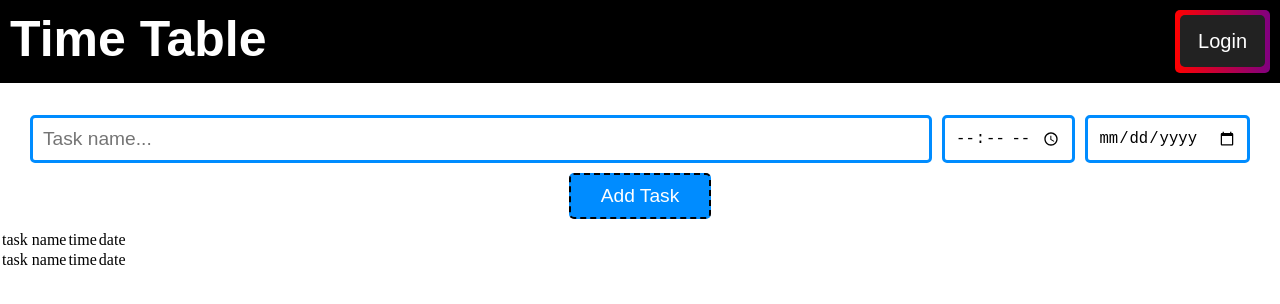
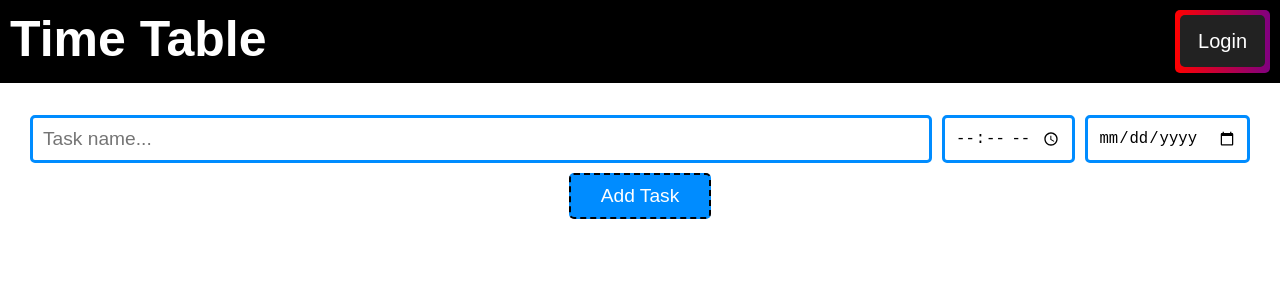
Before and after one commit to iizezo99/TimeManagment, a plain HTML site: page time_table/index.html in a window 1280 px wide. Drawn offline with Linux system fonts and the light colour scheme.

Commit message:
Update index.html

```diff
--- a/time_table/index.html
+++ b/time_table/index.html
@@ -19,41 +19,17 @@
             </li>
         </ul>
     </nav>
-    <section>
+    <section id="section">
         <form>
             <div class="inputs-container">
-                <input type="text" placeholder="Task name..." class="task-name">
-                <input type="time" class="time">
-                <input type="date" class="date">
+                <input type="text" placeholder="Task name..." class="task-name" id="NI">
+                <input type="time" class="time" id="TI">
+                <input type="date" class="date" id="DI">
             </div>
             <div class="btn">
-                <input type="submit" value="Add Task">
+                <input type="submit" value="Add Task" id="taskIB">
             </div>
         </form>
-        <table>
-            <tr>
-                <td>
-                    task name
-                </td>
-                <td>
-                    time
-                </td>
-                <td>
-                    date
-                </td>
-            </tr>
-            <tr>
-                <td>
-                    task name
-                </td>
-                <td>
-                    time
-                </td>
-                <td>
-                    date
-                </td>
-            </tr>
-        </table>
     </section>
 </body>
 </html>
```
